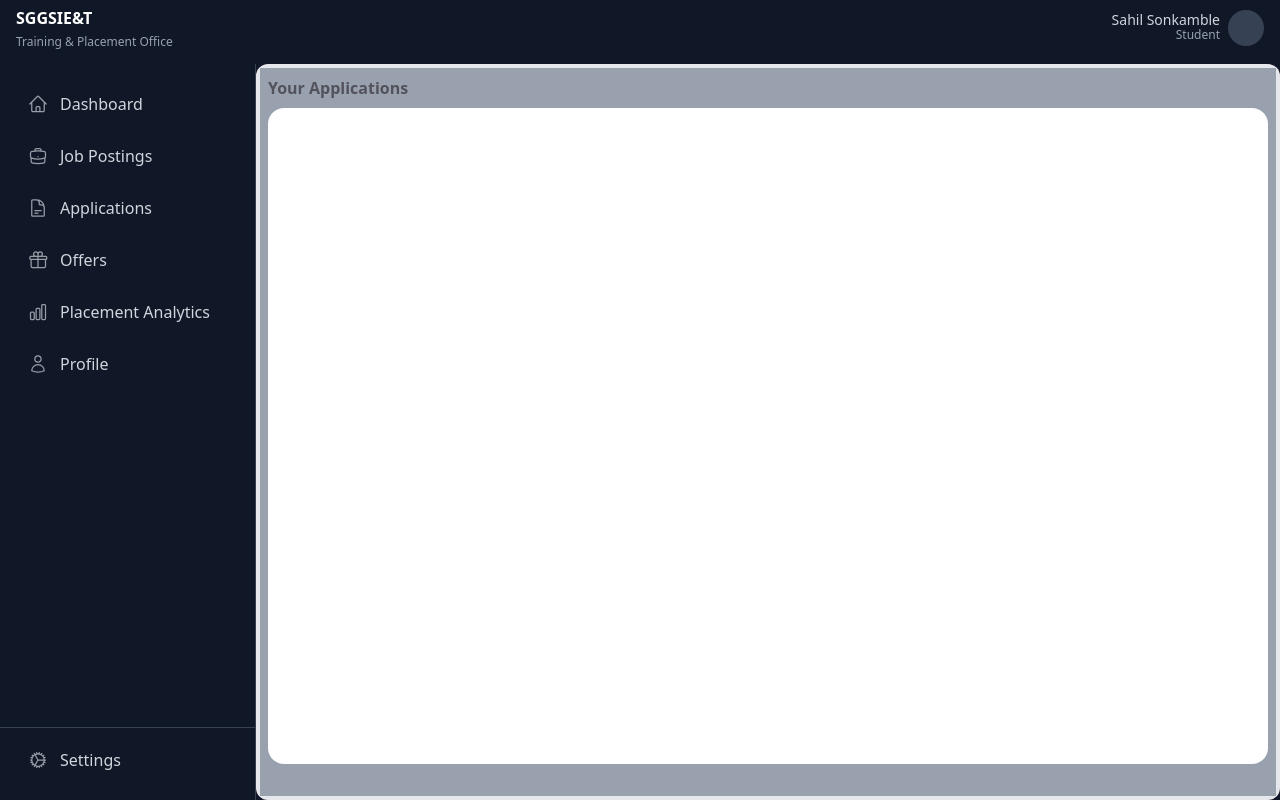
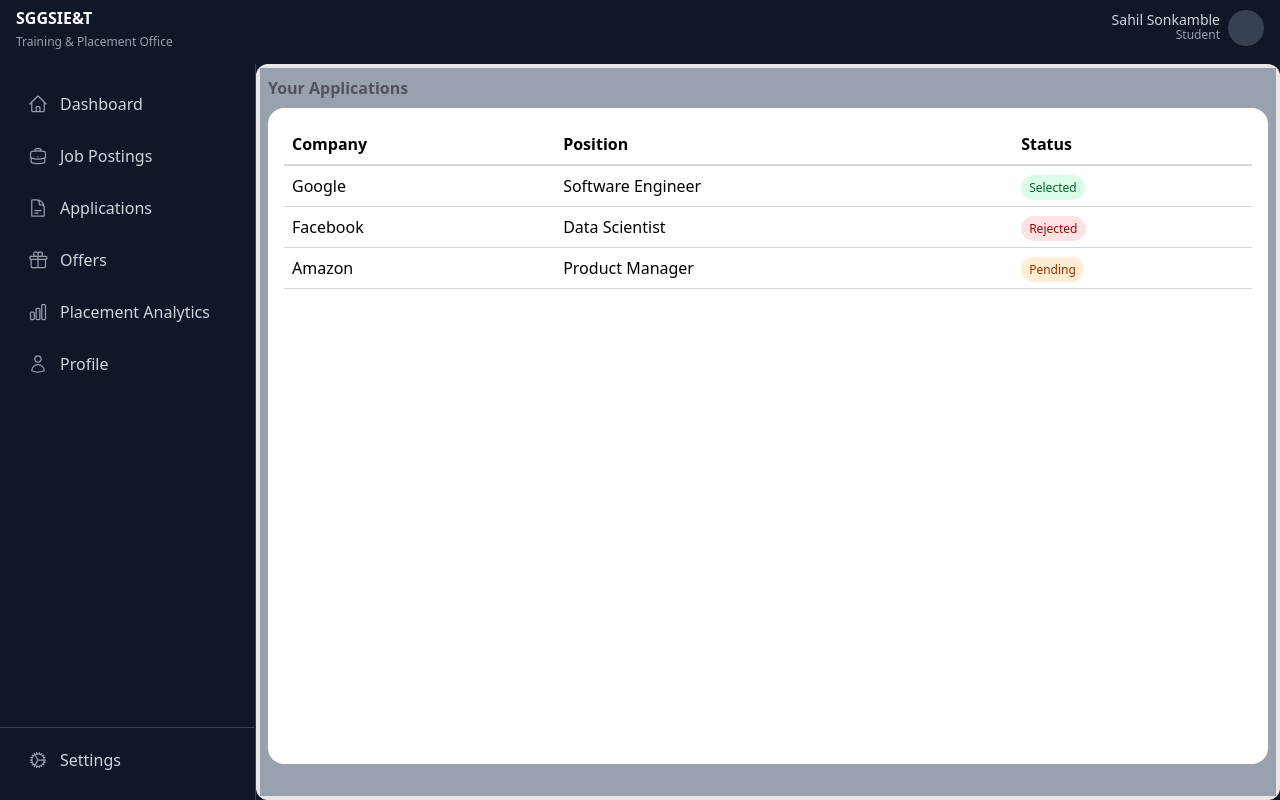
Before and after one commit to sonkamblesahil/Campus-recruitment-management-system, a Next.js app: page /applications in a window 1280 px wide. Built offline with nearby package versions, Linux system fonts and the light colour scheme.

Commit message:
implement applications page for students

```diff
--- a/app/applications/page.jsx
+++ b/app/applications/page.jsx
@@ -1,11 +1,47 @@
+export default function Applications() {
+  const applications = [
+    { id: 1, company: "Google", position: "Software Engineer", status: "Selected" },
+    { id: 2, company: "Facebook", position: "Data Scientist", status: "Rejected" },
+    { id: 3, company: "Amazon", position: "Product Manager", status: "Pending" },
 
-export default function Applications() {
+  ];
+
+  const getStatusBadge = (status) => {
+    const badges = {
+      Selected: 'bg-green-100 text-green-800',
+      Rejected: 'bg-red-100 text-red-800',
+      Pending: 'bg-orange-100 text-orange-800'
+    };
+    return `px-2 py-1 rounded-full text-xs font-medium ${badges[status] || ''}`;
+  };
+
   return (
-   <div className='bg-gray-400 h-full p-2'>
+    <div className='bg-gray-400 h-full p-2'>
       <h1 className="text-zinc-600 text-base font-bold">Your Applications</h1>
-      <div className='h-[82vh] rounded-2xl flex items-center justify-center bg-white mt-2'>
-
+      <div className='h-[82vh] rounded-2xl flex items-center justify-center bg-white mt-2 overflow-hidden'>
+        <div className='w-full h-full p-4 overflow-x-auto'>
+          <table className='w-full min-w-[400px] text-left' role="table">
+            <thead>
+              <tr>
+                <th className='border-b-2 border-gray-300 p-2' role="columnheader">Company</th>
+                <th className='border-b-2 border-gray-300 p-2' role="columnheader">Position</th>
+                <th className='border-b-2 border-gray-300 p-2' role="columnheader">Status</th>
+              </tr>
+            </thead>
+            <tbody>
+              {applications.map((app) => (
+                <tr key={app.id} role="row">
+                  <td className='border-b border-gray-300 p-2'>{app.company}</td>
+                  <td className='border-b border-gray-300 p-2'>{app.position}</td>
+                  <td className='border-b border-gray-300 p-2'>
+                    <span className={getStatusBadge(app.status)}>{app.status}</span>
+                  </td>
+                </tr>
+              ))}
+            </tbody>
+          </table>
+        </div>
       </div>
     </div>
-  )
+  );
 }
```
